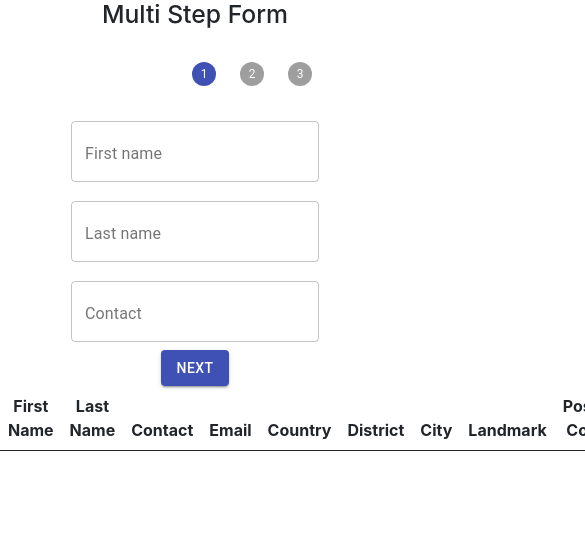
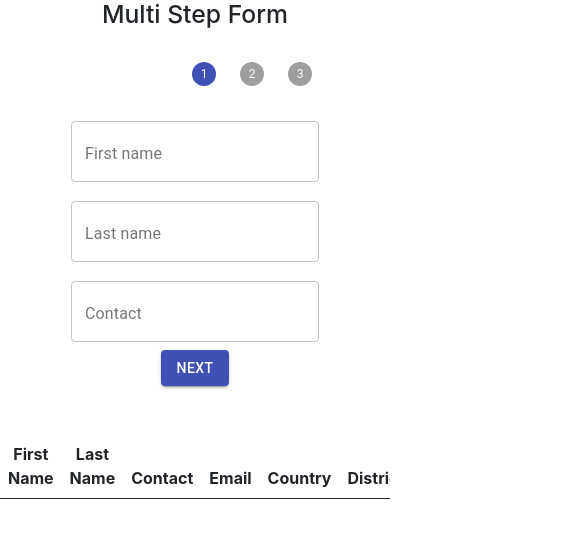
Before and after one commit to Marcos8060/React-Multistep-Form, a React (Create React App) app: page / in a window 390 px wide. Shown: the top 538 px of the page, 585 px wide, since content can reach past the window. Built offline with nearby package versions, Linux system fonts and the light colour scheme.

Commit message:
created a responsive table

```diff
--- a/src/App.js
+++ b/src/App.js
@@ -36,6 +36,7 @@ function App() {
        </Stepper>
        </div>
        {showStep(currentStep)}
+       <br /><br />
        <DisplayData />
     </div>
   );
--- a/src/components/DisplayData.js
+++ b/src/components/DisplayData.js
@@ -4,7 +4,7 @@ import { MultiStepContext } from "../Context";
 function DisplayData() {
   const { finalData } = useContext(MultiStepContext);
   return (
-    <div>
+    <div className="table-responsive">
       <table class="table">
         <thead>
           <tr>
```
